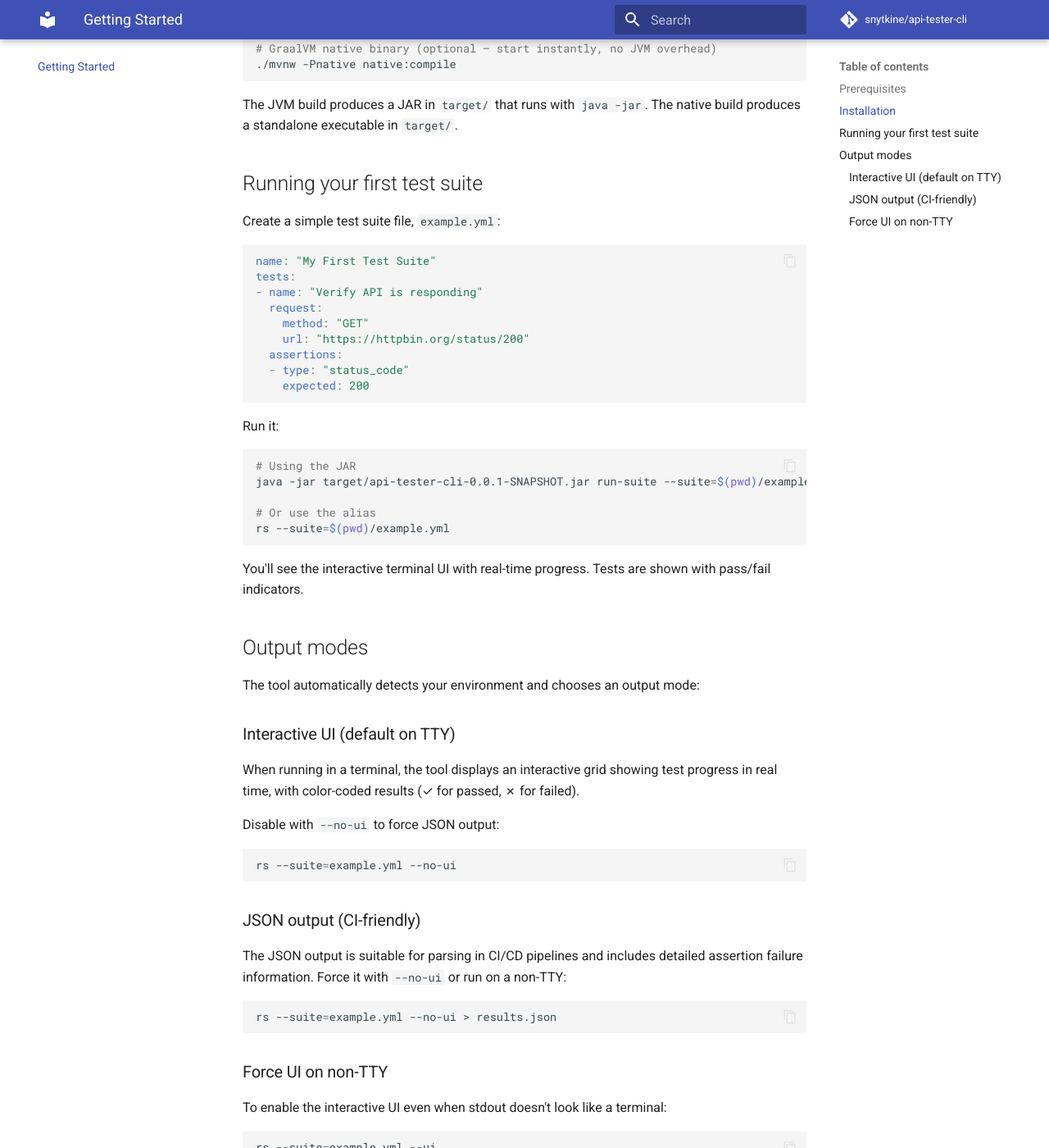
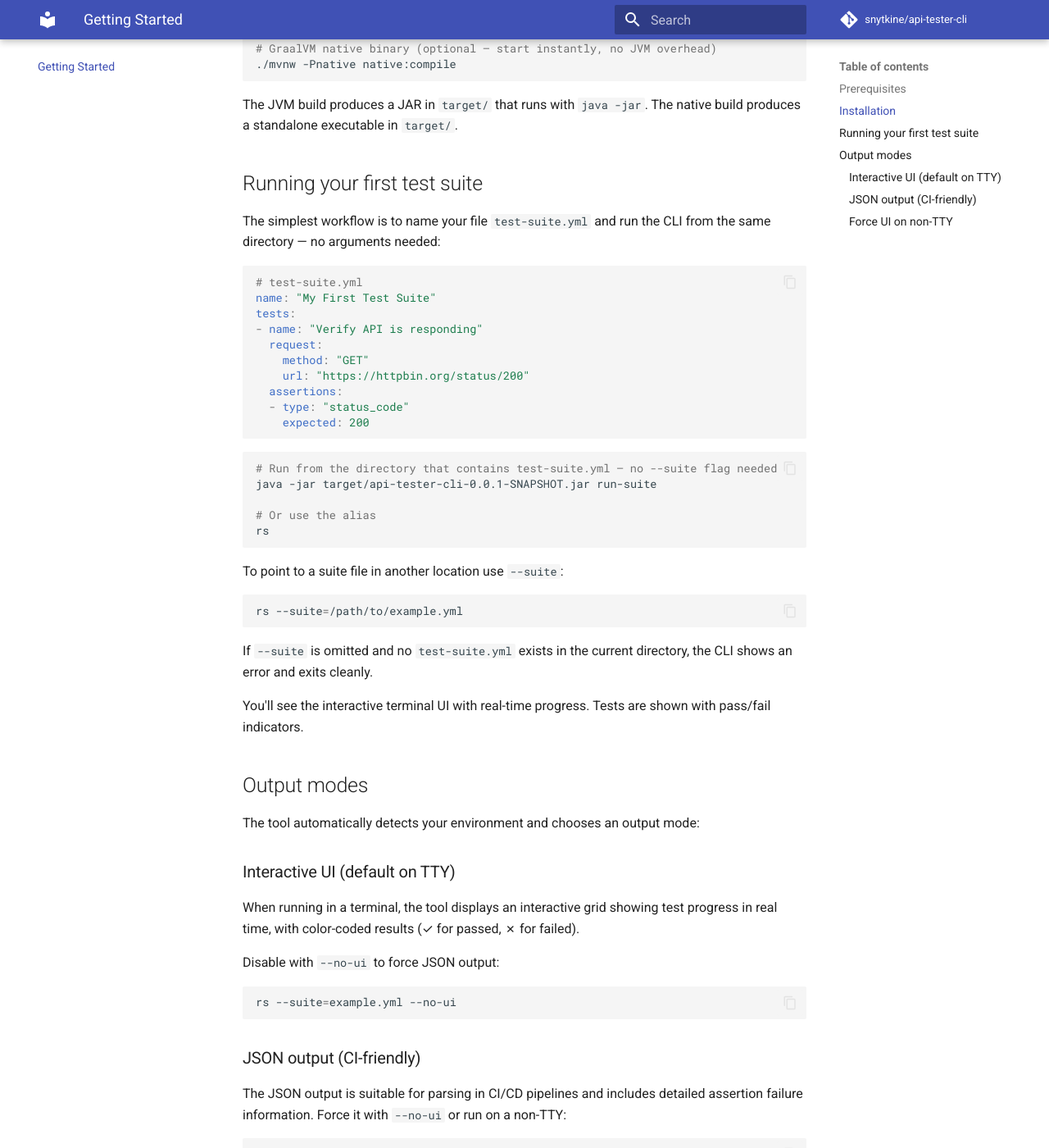
Before and after one commit to snytkine/api-tester-cli, an MkDocs documentation site: the page built from docs/getting-started.md, in a window 1280 px wide and 1400 px high, scrolled down 628 px. Shown: the whole window at 82% size. Built offline with MkDocs 1.6.1 and Material for MkDocs 9.7.7, drawn with Linux system fonts in a browser that asks for light colours; comment, search, counter and statistics services are not loaded.

Commit message:
feat: passing --suite=/path/to/file is optional. If not passed will use file test-suite.yml from current directory. If file not found in current directory then displays error. Implements Issue 21. https://github.com/snytkine/api-tester-cli/issues/21

````diff
--- a/docs/getting-started.md
+++ b/docs/getting-started.md
@@ -28,9 +28,10 @@ The JVM build produces a JAR in `target/` that runs with `java -jar`. The native
 
 ## Running your first test suite
 
-Create a simple test suite file, `example.yml`:
+The simplest workflow is to name your file `test-suite.yml` and run the CLI from the same directory — no arguments needed:
 
 ```yaml
+# test-suite.yml
 name: "My First Test Suite"
 tests:
 - name: "Verify API is responding"
@@ -42,15 +43,21 @@ tests:
     expected: 200
 ```
 
-Run it:
+```bash
+# Run from the directory that contains test-suite.yml — no --suite flag needed
+java -jar target/api-tester-cli-0.0.1-SNAPSHOT.jar run-suite
+
+# Or use the alias
+rs
+```
+
+To point to a suite file in another location use `--suite`:
 
 ```bash
-# Using the JAR
-java -jar target/api-tester-cli-0.0.1-SNAPSHOT.jar run-suite --suite=$(pwd)/example.yml
+rs --suite=/path/to/example.yml
+```
 
-# Or use the alias
-rs --suite=$(pwd)/example.yml
-```
+If `--suite` is omitted and no `test-suite.yml` exists in the current directory, the CLI shows an error and exits cleanly.
 
 You'll see the interactive terminal UI with real-time progress. Tests are shown with pass/fail indicators.
 
````
Also changed, not shown: CLAUDE.md (+1 -0 lines), README.md (+8 -7 lines), docs/cli-reference.md (+8 -3 lines), 2 other files.
